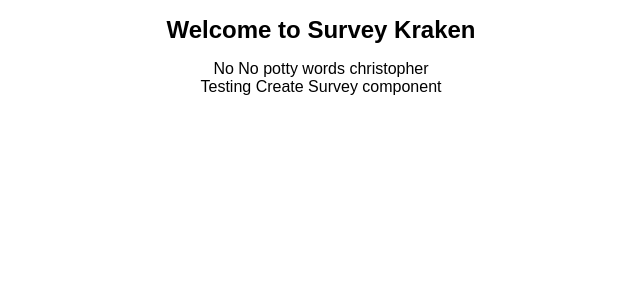
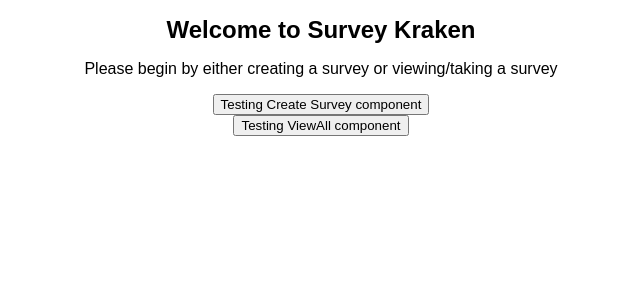
Before and after one commit to Survey-Kraken/survey-kraken, a React (Create React App) app: page / in a window 1280 px wide. Shown: the top 300 px of the page, without its empty margins (319-959 px from the left). Built offline with nearby package versions, Linux system fonts and the light colour scheme.

Commit message:
starting the basic layout

```diff
--- a/src/App.js
+++ b/src/App.js
@@ -1,14 +1,13 @@
 import React, { Component } from 'react';
 import logo from './logo.svg';
 import './App.css';
-import Test from './components/Test'
+import LandingPage from './components/LandingPage'
 
 class App extends Component {
   render() {
     return (
       <div className="App">
-          <h1 className="App-title">Welcome to Survey Kraken</h1>
-        <Test />
+        <LandingPage />
       </div>
     );
   }
--- /dev/null
+++ b/src/components/LandingPage.js
@@ -0,0 +1,28 @@
+import React from 'react';
+
+import CreateSurvey from '../components/CreateSurvey'
+import AddQuestion from '../components/AddQuestion'
+import ViewAll from '../components/ViewAll'
+
+const LandingPage = () => {
+  return (
+    <div>
+    <h1 className="App-title">Welcome to Survey Kraken</h1>
+    <p>Please begin by either creating a survey or viewing/taking a survey</p>
+    <div>
+      <button>
+      <CreateSurvey />
+      </button>
+    </div>
+    <div>
+      <button>
+      <ViewAll />
+      </button>
+    </div>
+    </div>
+  )
+}
+
+
+
+export default LandingPage
--- a/src/components/Test.js
+++ /dev/null
@@ -1,16 +0,0 @@
-import React from 'react';
-
-import CreateSurvey from '../components/CreateSurvey'
-// import AddQuestion from '../components/AddQuestion'
-
-const Test = () => {
-  return (
-    <div>No No potty words christopher
-    <CreateSurvey />
-    </div>
-  )
-}
-
-
-
-export default Test
--- /dev/null
+++ b/src/components/ViewAll.js
@@ -0,0 +1,17 @@
+import React from 'react';
+
+
+//code goes here
+const ViewAll = () => {
+  return (
+
+    <div>Testing ViewAll component</div>
+  )
+}
+
+
+
+
+
+
+export default ViewAll
```
